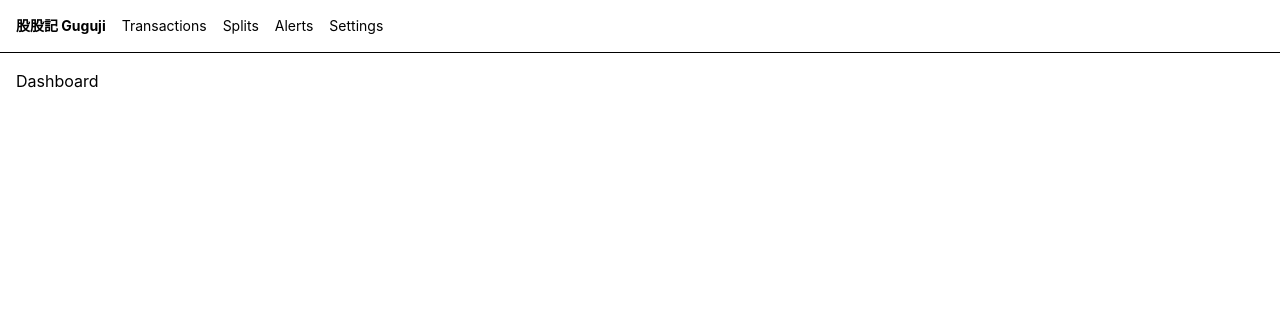
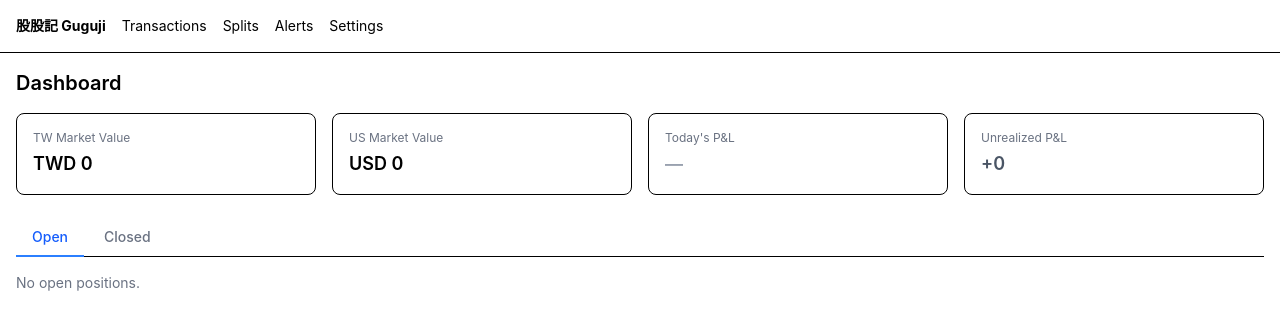
Before and after one commit to kevin1kevin1k/Guguji, a React (Vite) app: page / in a window 1280 px wide. Shown: the top 330 px of the page. Built offline with nearby package versions, Linux system fonts and the light colour scheme.

Commit message:
feat(pages): Dashboard with position list and total assets

```diff
--- a/src/pages/Dashboard/index.tsx
+++ b/src/pages/Dashboard/index.tsx
@@ -1,3 +1,135 @@
+import { useEffect, useState } from 'react'
+import { TransactionRepository } from '../../db/TransactionRepository'
+import { SplitEventRepository } from '../../db/SplitEventRepository'
+import { PriceCacheRepository } from '../../db/PriceCacheRepository'
+import { calcPositions } from '../../utils/position'
+import type { Position } from '../../types'
+
+function fmt(n: number, decimals = 2): string {
+  return n.toLocaleString(undefined, { minimumFractionDigits: decimals, maximumFractionDigits: decimals })
+}
+
+function pnlColor(n: number): string {
+  if (n > 0) return 'text-green-600'
+  if (n < 0) return 'text-red-600'
+  return 'text-gray-600'
+}
+
+type Tab = 'open' | 'closed'
+
 export default function Dashboard() {
-  return <div>Dashboard</div>
+  const [positions, setPositions] = useState<Position[]>([])
+  const [tab, setTab] = useState<Tab>('open')
+
+  useEffect(() => {
+    async function load() {
+      const [txs, splits, caches] = await Promise.all([
+        TransactionRepository.getAll(),
+        SplitEventRepository.getAll(),
+        PriceCacheRepository.getAll(),
+      ])
+      const prices: Record<string, number> = {}
+      for (const c of caches) {
+        prices[`${c.ticker}:${c.market}`] = c.price
+      }
+      setPositions(calcPositions(txs, splits, prices))
+    }
+    load()
+  }, [])
+
+  const visible = positions.filter((p) => (tab === 'open' ? p.isOpen : !p.isOpen))
+
+  const twTotal = positions.filter((p) => p.isOpen && p.market === 'TW')
+    .reduce((s, p) => s + p.currentValue, 0)
+  const usTotal = positions.filter((p) => p.isOpen && p.market === 'US')
+    .reduce((s, p) => s + p.currentValue, 0)
+  const totalPnl = positions.filter((p) => p.isOpen)
+    .reduce((s, p) => s + p.unrealizedPnl, 0)
+
+  return (
+    <div>
+      <h2 className="text-xl font-semibold mb-4">Dashboard</h2>
+
+      {/* Total assets card */}
+      <div className="grid grid-cols-2 md:grid-cols-4 gap-4 mb-6">
+        <div className="border rounded-lg p-4">
+          <p className="text-xs text-gray-500 mb-1">TW Market Value</p>
+          <p className="text-lg font-semibold">TWD {fmt(twTotal, 0)}</p>
+        </div>
+        <div className="border rounded-lg p-4">
+          <p className="text-xs text-gray-500 mb-1">US Market Value</p>
+          <p className="text-lg font-semibold">USD {fmt(usTotal, 0)}</p>
+        </div>
+        <div className="border rounded-lg p-4">
+          <p className="text-xs text-gray-500 mb-1">Today's P&amp;L</p>
+          <p className="text-lg font-semibold text-gray-400">—</p>
+        </div>
+        <div className="border rounded-lg p-4">
+          <p className="text-xs text-gray-500 mb-1">Unrealized P&amp;L</p>
+          <p className={`text-lg font-semibold ${pnlColor(totalPnl)}`}>
+            {totalPnl >= 0 ? '+' : ''}{fmt(totalPnl, 0)}
+          </p>
+        </div>
+      </div>
+
+      {/* Open / Closed toggle */}
+      <div className="flex gap-1 mb-4 border-b">
+        {(['open', 'closed'] as Tab[]).map((t) => (
+          <button
+            key={t}
+            onClick={() => setTab(t)}
+            className={`px-4 py-2 text-sm font-medium border-b-2 -mb-px capitalize ${
+              tab === t
+                ? 'border-blue-500 text-blue-600'
+                : 'border-transparent text-gray-500 hover:text-gray-700'
+            }`}
+          >
+            {t}
+          </button>
+        ))}
+      </div>
+
+      {visible.length === 0 ? (
+        <p className="text-gray-500 text-sm">
+          {tab === 'open' ? 'No open positions.' : 'No closed positions.'}
+        </p>
+      ) : (
+        <table className="w-full text-sm border-collapse">
+          <thead>
+            <tr className="border-b text-left text-gray-500">
+              <th className="py-2 pr-4">Ticker</th>
+              <th className="py-2 pr-4">Market</th>
+              <th className="py-2 pr-4 text-right">Shares</th>
+              <th className="py-2 pr-4 text-right">Avg Cost</th>
+              <th className="py-2 pr-4 text-right">Price</th>
+              <th className="py-2 pr-4 text-right">Value</th>
+              <th className="py-2 pr-4 text-right">P&amp;L</th>
+              <th className="py-2 text-right">P&amp;L %</th>
+            </tr>
+          </thead>
+          <tbody>
+            {visible.map((pos) => {
+              const hasPrice = pos.currentPrice > 0
+              return (
+                <tr key={`${pos.ticker}:${pos.market}`} className="border-b hover:bg-gray-50">
+                  <td className="py-2 pr-4 font-medium">{pos.ticker}</td>
+                  <td className="py-2 pr-4 text-gray-500">{pos.market}</td>
+                  <td className="py-2 pr-4 text-right">{fmt(pos.shares, 4)}</td>
+                  <td className="py-2 pr-4 text-right">{fmt(pos.avgCost)}</td>
+                  <td className="py-2 pr-4 text-right">{hasPrice ? fmt(pos.currentPrice) : '—'}</td>
+                  <td className="py-2 pr-4 text-right">{hasPrice ? fmt(pos.currentValue, 0) : '—'}</td>
+                  <td className={`py-2 pr-4 text-right ${hasPrice ? pnlColor(pos.unrealizedPnl) : 'text-gray-400'}`}>
+                    {hasPrice ? `${pos.unrealizedPnl >= 0 ? '+' : ''}${fmt(pos.unrealizedPnl, 0)}` : '—'}
+                  </td>
+                  <td className={`py-2 text-right ${hasPrice ? pnlColor(pos.unrealizedPnlPct) : 'text-gray-400'}`}>
+                    {hasPrice ? `${pos.unrealizedPnlPct >= 0 ? '+' : ''}${fmt(pos.unrealizedPnlPct)}%` : '—'}
+                  </td>
+                </tr>
+              )
+            })}
+          </tbody>
+        </table>
+      )}
+    </div>
+  )
 }
```
